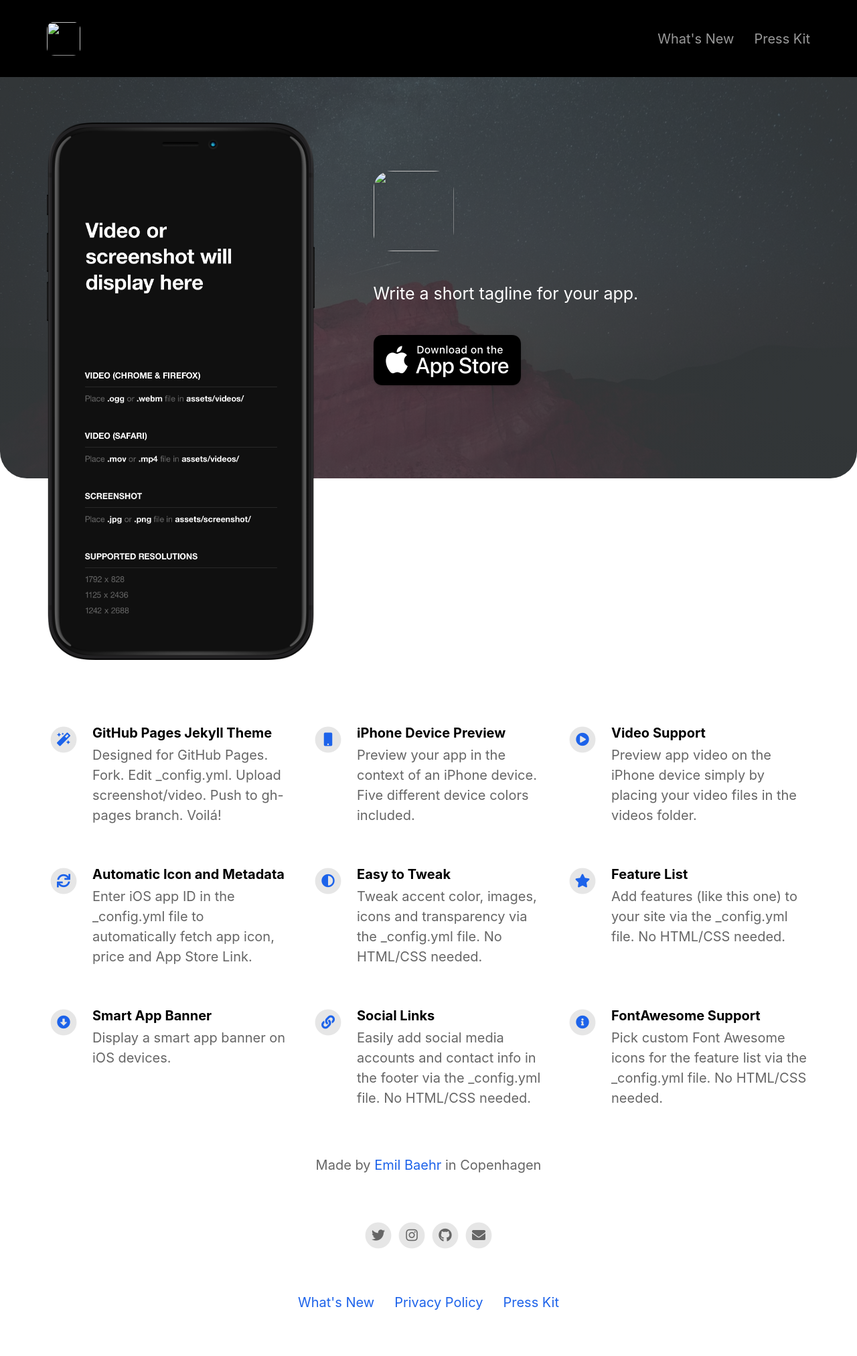
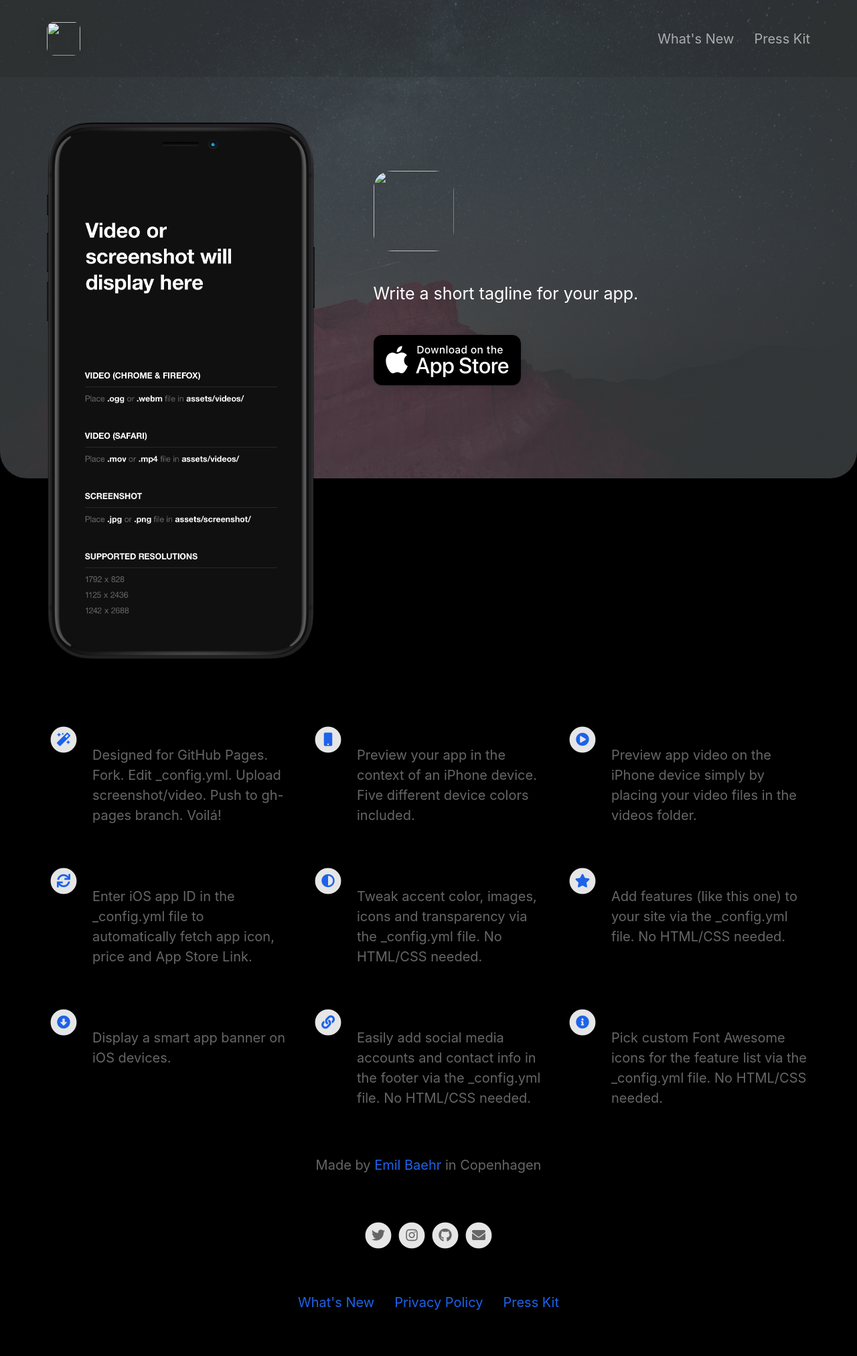
Before and after one commit to paqsapps/app, a Jekyll site: the page built from index.html, in a window 1280 px wide. Shown: the whole page at 67% size. Built offline with Jekyll 4.4.1, drawn with Linux system fonts in a browser that asks for light colours; nearby versions of some CDN libraries.

Commit message:
Update _config.yml

```diff
--- a/_config.yml
+++ b/_config.yml
@@ -79,7 +79,7 @@ features                                  :
 
 # Theme Settings
 topbar_color                              : "#000000"
-topbar_transparency                       : 1.0
+topbar_transparency                       : 0.1
 topbar_title_color                        : "#ffffff"
 
 cover_image                               : assets/headerimage.png                    # Replace with alternative image path or image URL.
@@ -88,7 +88,7 @@ cover_overlay_transparency                : 0.8
 
 device_color                              : black                                     # Set to: blue, black, yellow, coral or white.
 
-body_background_color                     : "#ffffff"
+body_background_color                     : "#000000"
 
 link_color                                : "#1d63ea"
 
```
